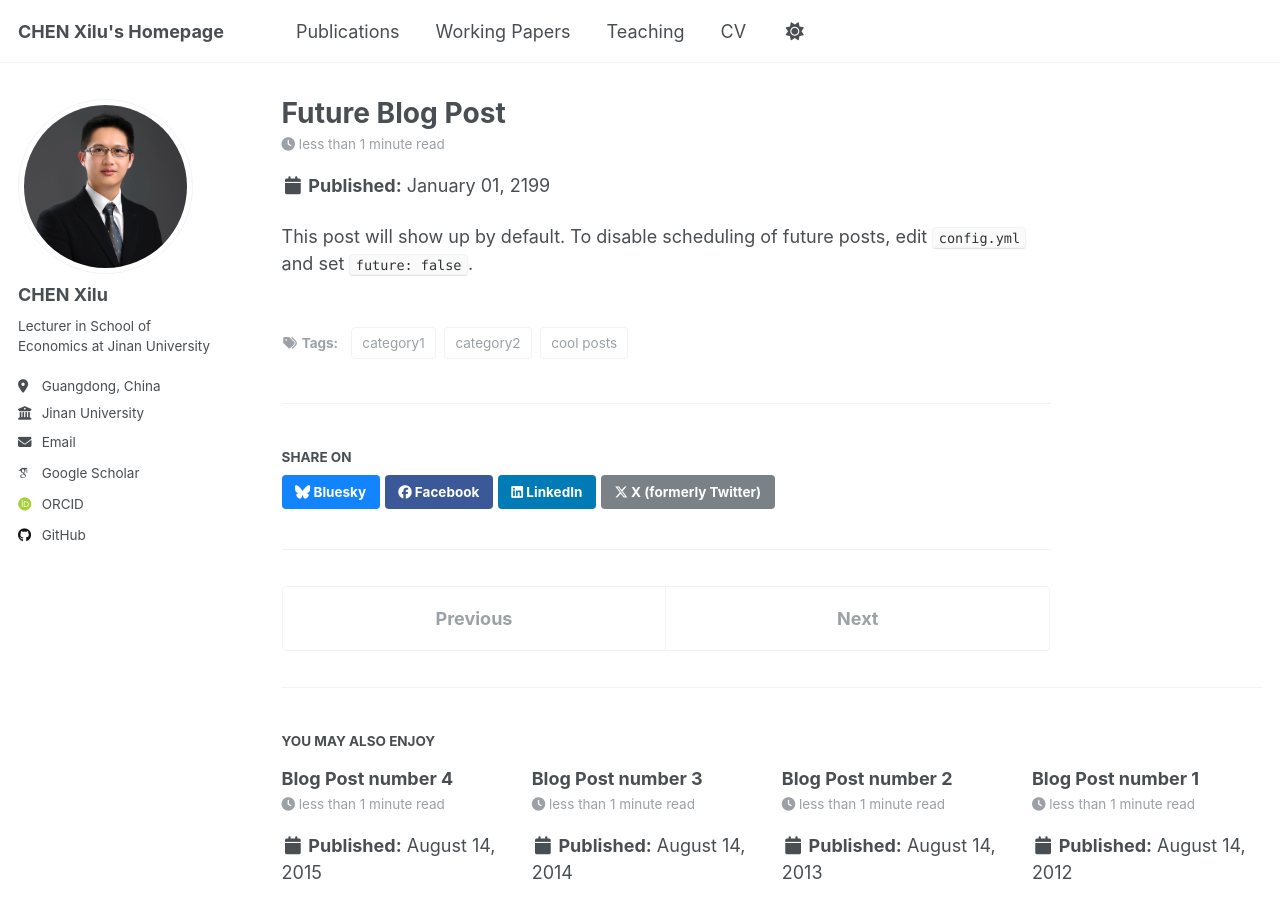
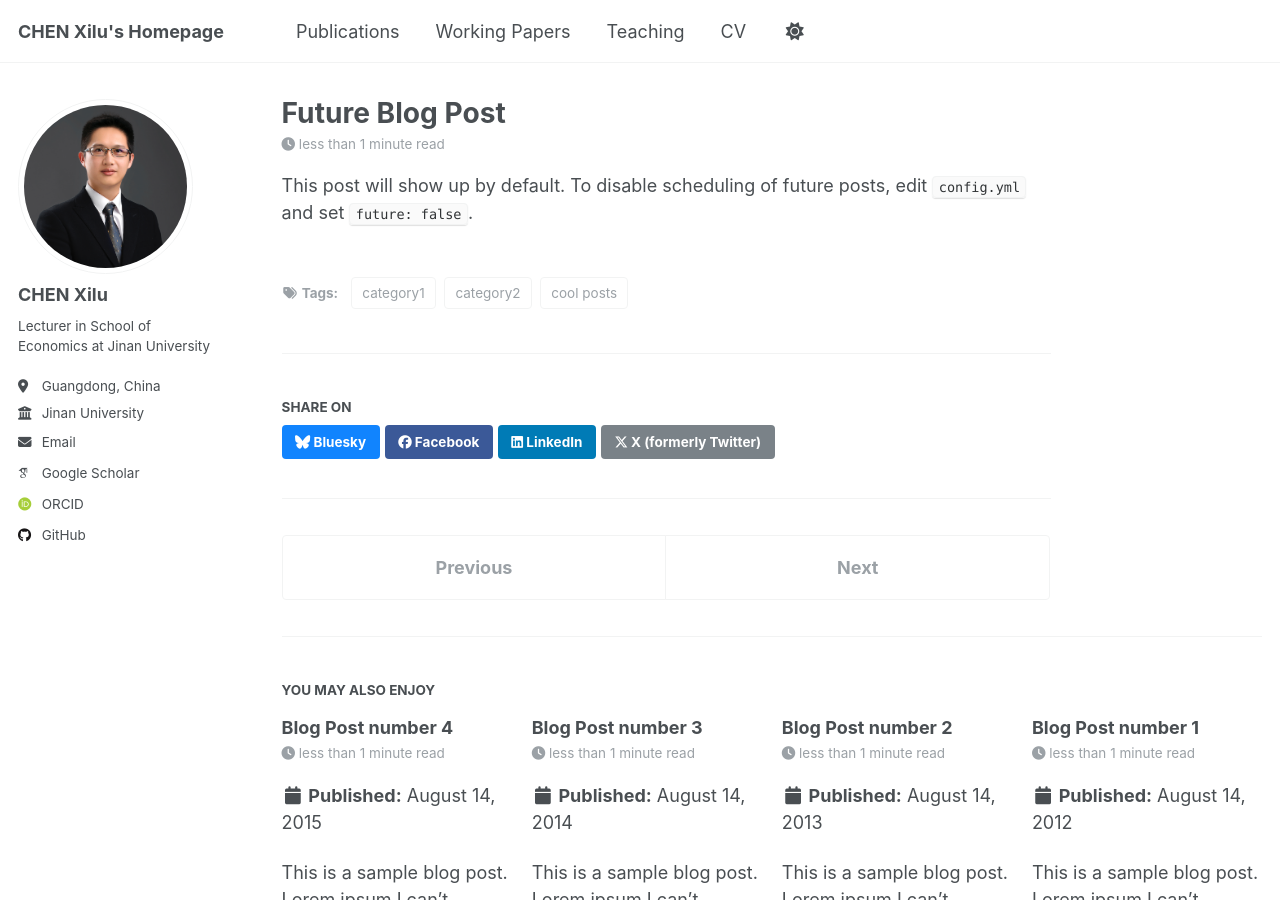
Before and after one commit to Xilu-CHEN/xilu-chen.github.io, a Jekyll site: the page built from _posts/2199-01-01-future-post.md, in a window 1280 px wide and 900 px high. Built offline with Jekyll 4.4.1, drawn with Linux system fonts in a browser that asks for light colours; some web fonts are replaced; a script that is not in the unit is left out.

Commit message:
Update single.html

```diff
--- a/_layouts/single.html
+++ b/_layouts/single.html
@@ -36,10 +36,12 @@ layout: default
 
         {% if page.collection == 'teaching' %}
           <p> {{ page.type }}, <i>{{ page.venue }}</i> </p>
-        {% elsif page.venue and page.date and page.collection != 'publications' %}
+        {% comment %}
+        {% elsif page.venue and page.date %}
           <p>Published in <i>{{ page.venue }}</i>, {{ page.date | default: "1900-01-01" | date: "%Y" }} </p>
-        {% elsif page.date and page.collection != 'publications' %}
+        {% elsif page.date %}
           <p class="page__date"><strong><i class="fa fa-fw fa-calendar" aria-hidden="true"></i> {{ site.data.ui-text[site.locale].date_label | default: "Published:" }}</strong> <time datetime="{{ page.date | date_to_xmlschema }}">{{ page.date | default: "1900-01-01" | date: "%B %d, %Y" }}</time></p>
+        {% endcomment %}
         {% endif %}
         </header>
       {% endunless %}
```
